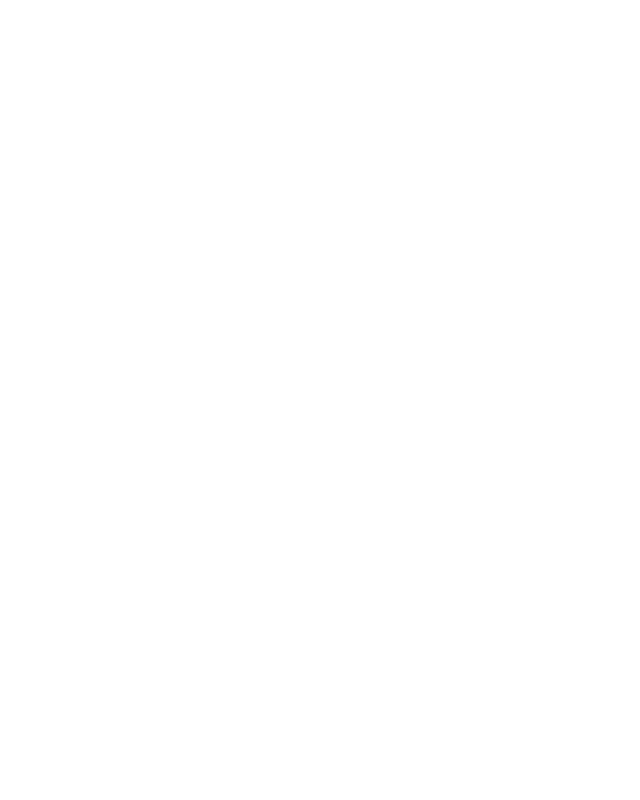
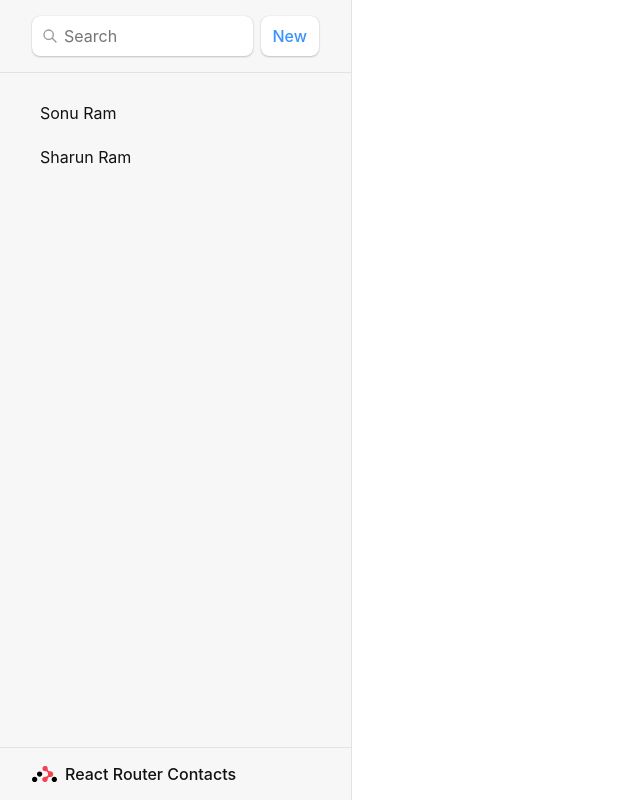
Before and after one commit to sonuram553/practice-react-router, a React (Vite) app: page / in a window 1280 px wide. Shown: the whole page, without its empty margins (0-640 px from the left). Built offline with nearby package versions, Linux system fonts and the light colour scheme.

Commit message:
Create Root layout

```diff
--- /dev/null
+++ b/src/routes/root.jsx
@@ -0,0 +1,40 @@
+export default function Root() {
+  return (
+    <>
+      <div id="sidebar">
+        <h1>React Router Contacts</h1>
+
+        <div>
+          <form id="search-form" role="search">
+            <input
+              id="q"
+              aria-label="Search contacts"
+              placeholder="Search"
+              type="search"
+              name="q"
+            />
+            <div id="search-spinner" aria-hidden hidden={true} />
+            <div className="sr-only" aria-live="polite" />
+          </form>
+
+          <form method="post">
+            <button type="submit">New</button>
+          </form>
+        </div>
+
+        <nav>
+          <ul>
+            <li>
+              <a href="contacts/1">Sonu Ram</a>
+            </li>
+            <li>
+              <a href="contacts/2">Sharun Ram</a>
+            </li>
+          </ul>
+        </nav>
+      </div>
+
+      <div id="detail"></div>
+    </>
+  );
+}
```
Also changed, not shown: src/main.jsx (+12 -1 lines).
